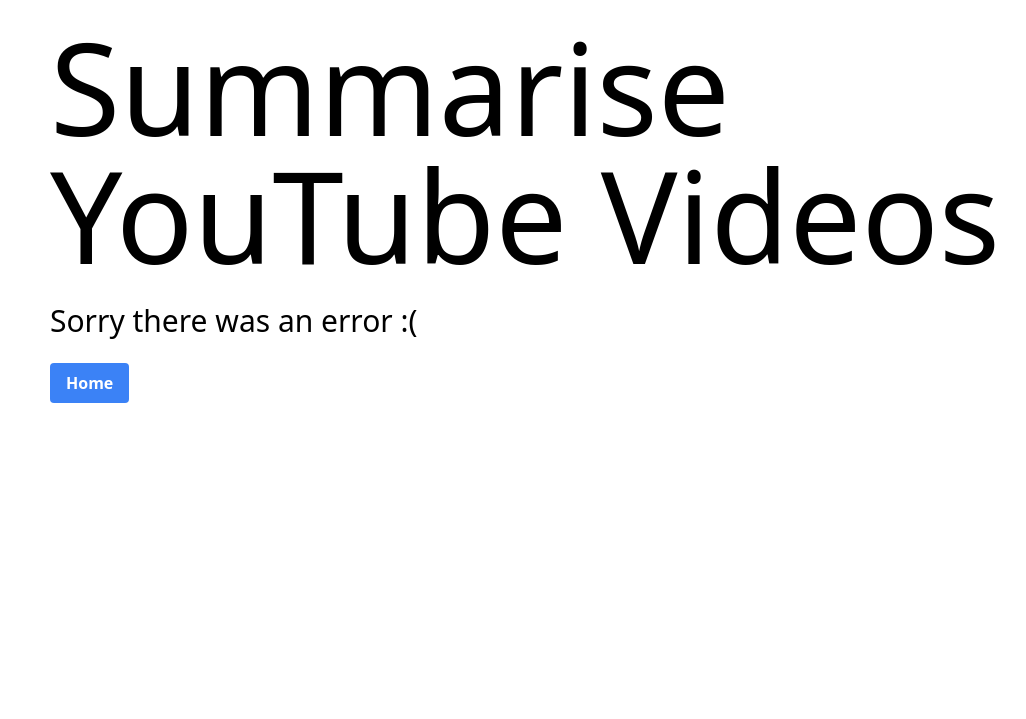
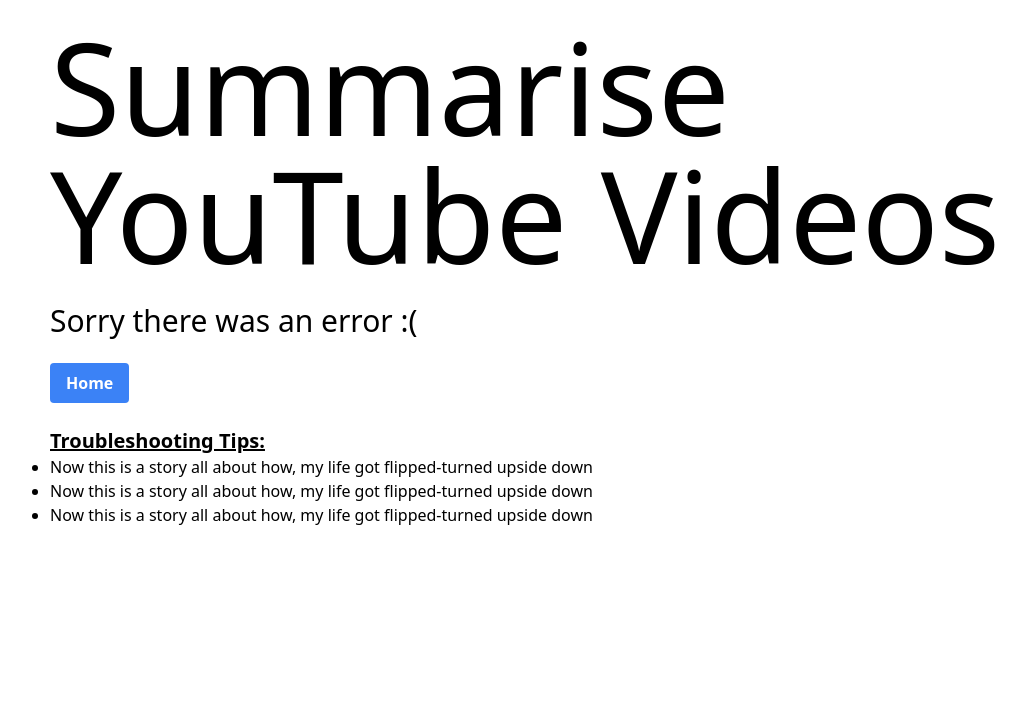
Before and after one commit to osmatrixcode/Bulletize, a Flask app: page /success in a window 1280 px wide. Shown: the part 169-888 px from the top of the page, without its empty margins (78-1104 px from the left). Before the commit the page ends 572 px from the top, so only its background shows below. Run offline with Flask 3, Linux system fonts and the light colour scheme; some libraries are stand-ins or nearby versions.

Commit message:
delete LLM response element, when submit another URL
deleted LLM response element, when submit another URL in the '/success' url. Also created a bullet list in the error html page, will fill the bullet point list with troubleshooting tips.

```diff
--- a/web/routes.py
+++ b/web/routes.py
@@ -3,11 +3,11 @@
 import os
 
 def init_routes(app):
+
+
     @app.route("/", methods=["GET", "POST"])
     def index():
         return render_template("index.html")
-
-
 
 
     @app.route("/url_submission", methods=["POST"])
@@ -23,9 +23,7 @@
     def handle_all_errors(e):
         app.logger.error(f"Error occurred: {e}")
         status_code = getattr(e, 'code', 500)
-
         return render_template("error.html", status_code=status_code, error=str(e))
-
 
 
     @app.route("/success", methods=["GET"])
--- a/web/static/main.js
+++ b/web/static/main.js
@@ -1,6 +1,13 @@
+// Function will change style of the button and clear the llm_response element
+function changeButton(button) {
 
-function changeButton(button) {
-    // button.disabled = true;
+    // Clear llm_response element if exists
+    llm_response_element = document.getElementById("llm_response_element");
+    if (llm_response_element) {
+      llm_response_element.remove();
+    } else {
+      pass
+    }
 
     // Change button content
     button.innerHTML = `
--- a/web/templates/error.html
+++ b/web/templates/error.html
@@ -19,5 +19,17 @@
 
 
       <script src="../static/main.js"> </script>
+      <br><br>
+
+    <h6 class="text-xl underline font-bold">Troubleshooting Tips: </h6>
+    <ul class="list-disc">
+        <li>Now this is a story all about how, my life got flipped-turned upside down</li>
+        <li>Now this is a story all about how, my life got flipped-turned upside down</li>
+        <li>Now this is a story all about how, my life got flipped-turned upside down</li>
+
+        <!-- ... -->
+      </ul>
+
+
 </body>
 </html>
--- a/web/templates/response.html
+++ b/web/templates/response.html
@@ -17,7 +17,7 @@
         <br><br>
       </form>
 
-      <p class="shadow appearance-none border rounded w-full py-2 px-3 text-gray-700 leading-tight focus:outline-none focus:shadow-outline">
+      <p id = "llm_response_element" class="shadow appearance-none border rounded w-full py-2 px-3 text-gray-700 leading-tight focus:outline-none focus:shadow-outline">
          {{llm_response}}
       </p>
     <script src="../static/main.js"> </script>
```
